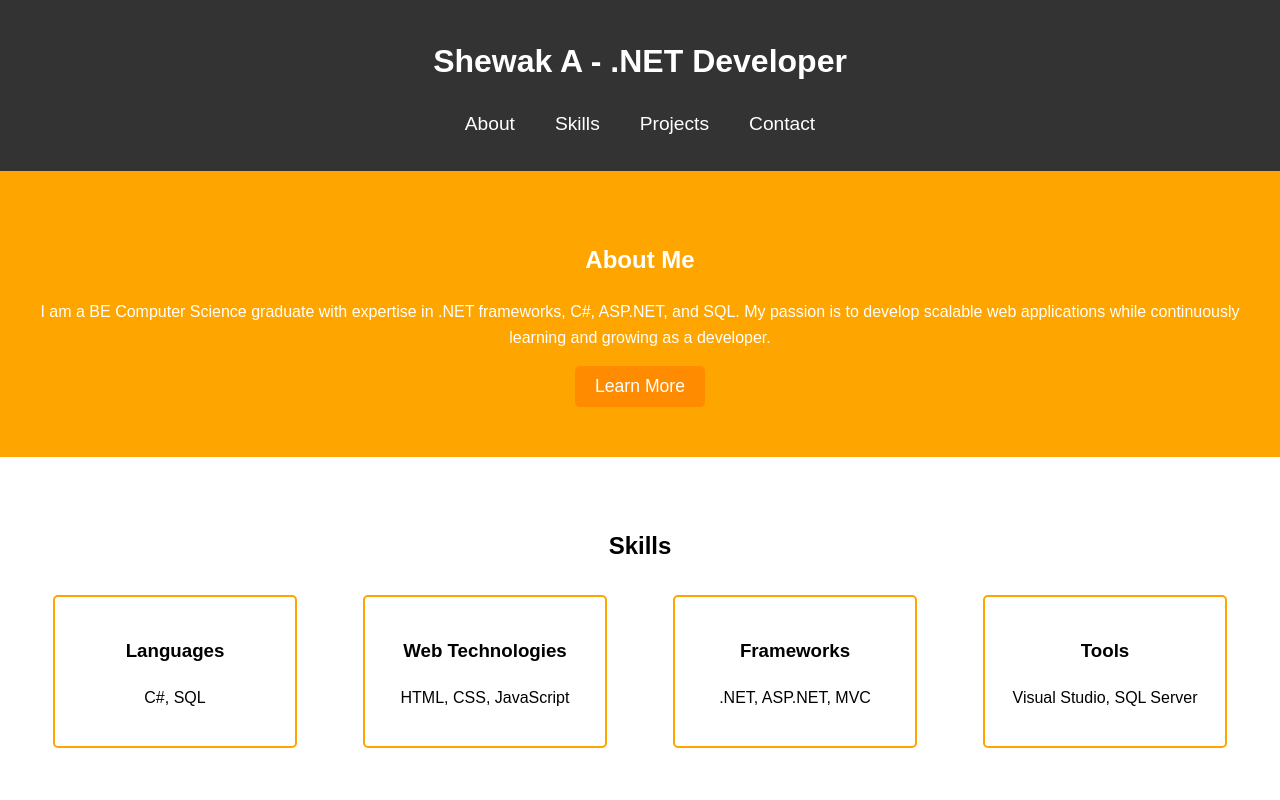
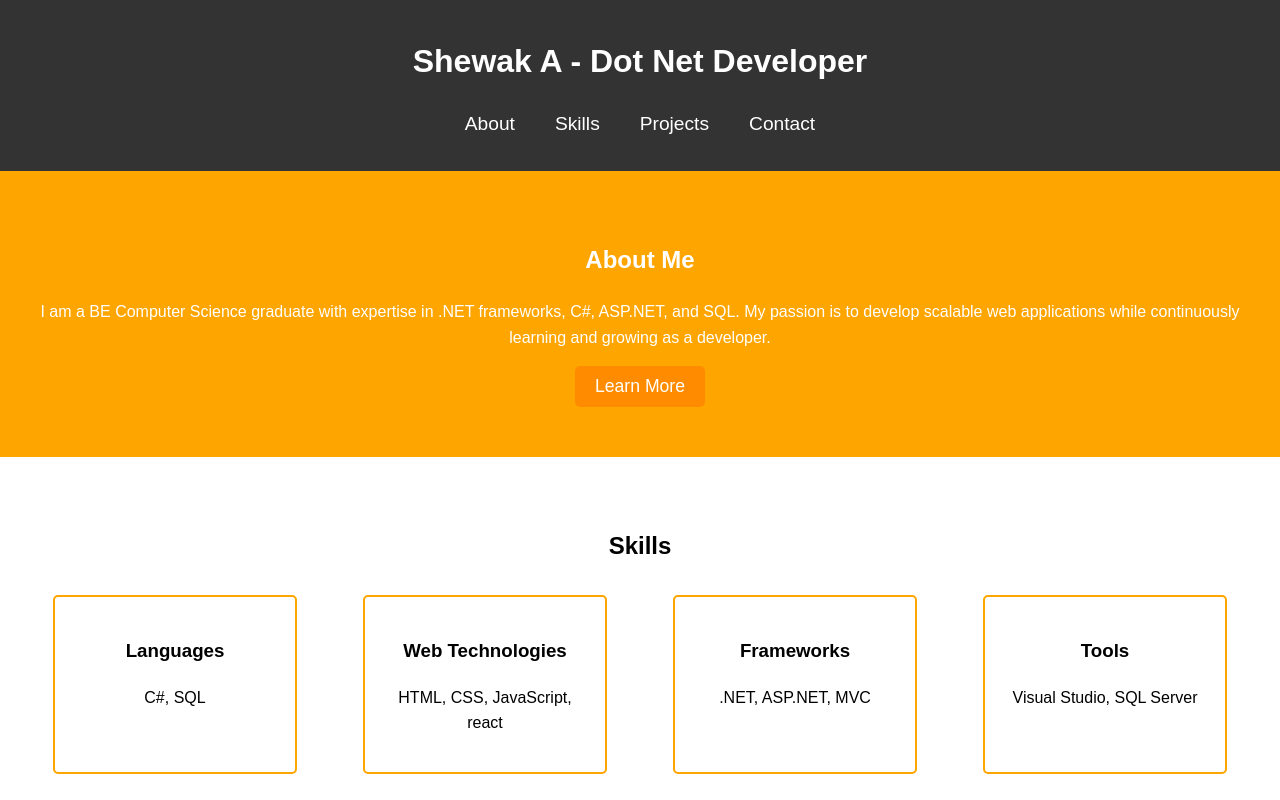
Before and after one commit to shewak-dev/Personal-portfolio, a plain HTML site: page index.html in a window 1280 px wide. Shown: the top 800 px of the page. Drawn offline with Linux system fonts and the light colour scheme.

Commit message:
skills updated

```diff
--- a/index.html
+++ b/index.html
@@ -13,7 +13,7 @@
 </head>
 <body>
     <header>
-        <h1>Shewak A - .NET Developer</h1>
+        <h1>Shewak A - Dot Net Developer</h1>
         <nav>
             <ul>
                 <li><a href="#about">About</a></li>
@@ -39,7 +39,7 @@
             </div>
             <div class="skill-box">
                 <h3>Web Technologies</h3>
-                <p>HTML, CSS, JavaScript</p>
+                <p>HTML, CSS, JavaScript, react</p>
             </div>
             <div class="skill-box">
                 <h3>Frameworks</h3>
```
